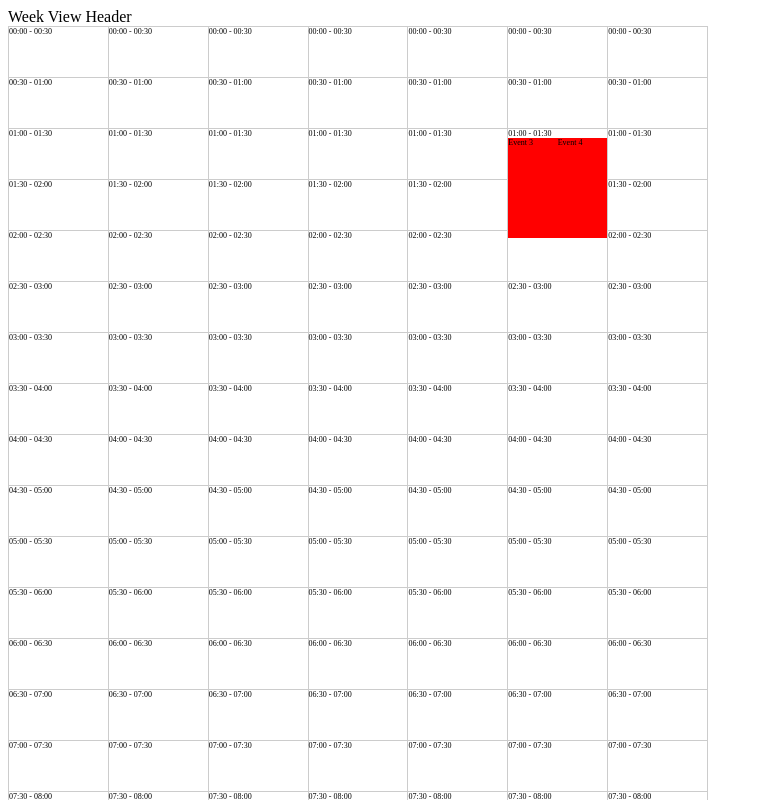
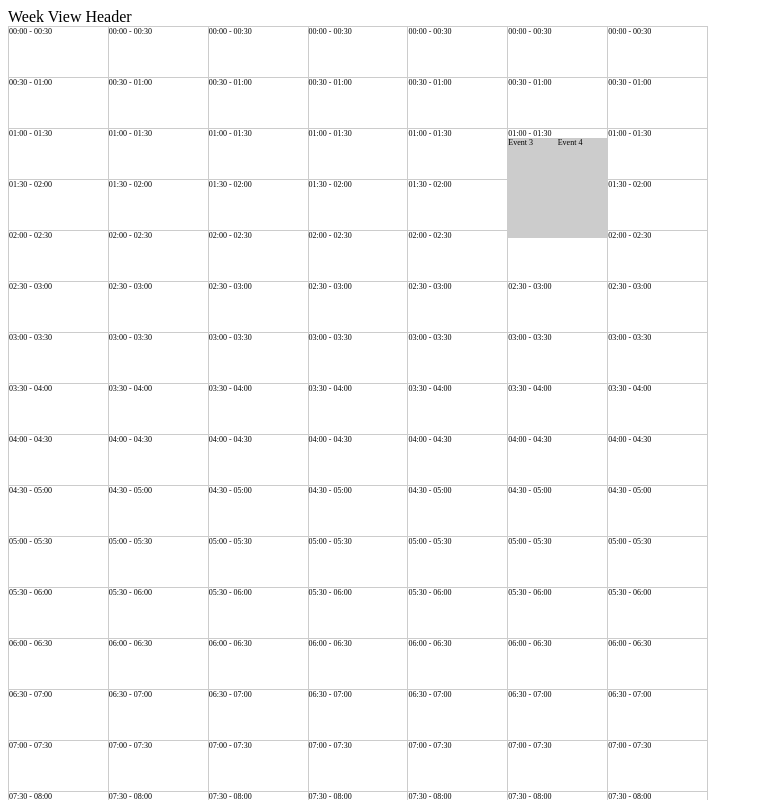
Before and after one commit to Mighty683/drag-and-drop, a React (Vite) app: page / in a window 1280 px wide. Shown: the top 800 px of the page, without its empty margins (0-763 px from the left). Built offline with nearby package versions, Linux system fonts and the light colour scheme.

Commit message:
feat: absolute position fixes

```diff
--- a/src/modules/calendar/components/Events/EventTile.tsx
+++ b/src/modules/calendar/components/Events/EventTile.tsx
@@ -17,6 +17,9 @@ export function EventTile({
   className
 }: EventTileProps) {
   const editEvent = useCalendarStore(state => state.editEvent);
+  const removeEvent = useCalendarStore(state => state.removeEvent);
+  const isAnyEventDragging = useCalendarStore(state => state.isAnyEventDragging);
+  const setIsAnyEventDragging = useCalendarStore(state => state.setIsAnyEventDragging);
   const ref = useRef<HTMLDivElement>(null);
   const operationText = event.operation ? `(${event.operation})` : '';
 
@@ -24,19 +27,17 @@ export function EventTile({
     const node = ref.current;
     const dragStartListener = (dragEvent: DragEvent) => {
       dragEvent.dataTransfer?.setData(CALENDAR_EVENT_DATE_TYPE, JSON.stringify(event));
+      setIsAnyEventDragging(true);
       editEvent(event.id, {
         ...event,
         operation: CalendarEventOperations.dragged
       });
     };
     const dragEndListener = (dragEvent: DragEvent) => {
-      const hasData = !!dragEvent.dataTransfer?.getData(CALENDAR_EVENT_DATE_TYPE);
+      console.log(dragEvent.target)
+      setIsAnyEventDragging(false);
 
-      if (hasData) return;
-      editEvent(event.id, {
-        ...event,
-        operation: CalendarEventOperations.none
-      });
+      removeEvent(`${event?.id}-dragging`);
     }
     ref.current?.addEventListener('dragstart', dragStartListener);
     ref.current?.addEventListener('dragend', dragEndListener);
@@ -44,14 +45,15 @@ export function EventTile({
     return () => {
       node?.removeEventListener('dragstart', dragStartListener);
     }
-  }, [editEvent, event]);
+  }, [editEvent, event, removeEvent, setIsAnyEventDragging]);
 
   return <div
     ref={ref}
     style={{
       height: getEventRequiredSlotsNumber(event) * 50,
-      pointerEvents: event.operation === CalendarEventOperations.dragging ? 'none' : 'all',
-      backgroundColor: `red`
+      pointerEvents: isAnyEventDragging ? 'none' : 'all',
+      backgroundColor: '#ccc',
+      opacity: event.operation === CalendarEventOperations.dragged ? 0.5 : 1
     }} className={`${className} event-tile`} draggable>
     {event.title}
     <br />
--- a/src/modules/calendar/components/WeekDaySlot.tsx
+++ b/src/modules/calendar/components/WeekDaySlot.tsx
@@ -12,7 +12,7 @@ export type WeekDaySlotProps = {
   slot: CalendarSlot
 };
 export function WeekDaySlot({ slot }: WeekDaySlotProps) {
-  const { removeEvent, editEvent, addEvent, addOrEditEvent } = useCalendarStore(store => ({ removeEvent: store.removeEvent, editEvent: store.editEvent, addEvent: store.addEvent, addOrEditEvent: store.addOrEditEvent }));
+  const { removeEvent, editEvent, addEvent, addOrEditEvent } = useCalendarStore();
   const ref = useRef<HTMLDivElement>(null);
 
 
@@ -33,19 +33,21 @@ export function WeekDaySlot({ slot }: WeekDaySlotProps) {
     }, 50);
 
     const listenerDragDrop = (dragEvent: DragEvent) => {
+      dragEvent.preventDefault();
       const event: CalendarEvent | undefined = parseEventJSON(dragEvent.dataTransfer?.getData(CALENDAR_EVENT_DATE_TYPE) || '{}');
 
-      console.log('drag drop', event);
-      if (!event || slot.rows?.find(slotRow => slotRow.event?.id === event.id)) return;
-      console.log('drag drop', event.id);
+      if (!event || slot.rows?.find(slotRow => slotRow.event?.id === event.id)) {
+        return;
+      }
+
       removeEvent(event.id);
       editEvent(`${event.id}-dragging`, {
         ...event,
         start: slot.start,
+        id: event.id,
         end: getEventEndIfStartInSlot(event, slot),
         operation: CalendarEventOperations.none,
       });
-      dragEvent.preventDefault();
     };
 
     const listenerDragOver = (dragEvent: DragEvent) => {
--- a/src/modules/calendar/store/store.ts
+++ b/src/modules/calendar/store/store.ts
@@ -23,4 +23,6 @@ export const useCalendarStore = create<CalendarStore>(set => ({
     set(state => ({
       events: state.events.map(event => (event.id === id ? { ...event, ...data } : event)),
     })),
+  isAnyEventDragging: false,
+  setIsAnyEventDragging: (isDragging: boolean) => set(() => ({ isAnyEventDragging: isDragging })),
 }));
--- a/src/modules/calendar/types.ts
+++ b/src/modules/calendar/types.ts
@@ -41,4 +41,6 @@ export type CalendarStore = {
   removeEvent: (id: string) => void;
   editEvent: (id: string, data: CalendarEvent) => void;
   addOrEditEvent: (id: string, data: CalendarEvent) => void;
+  isAnyEventDragging: boolean;
+  setIsAnyEventDragging: (isDragging: boolean) => void;
 };
```
